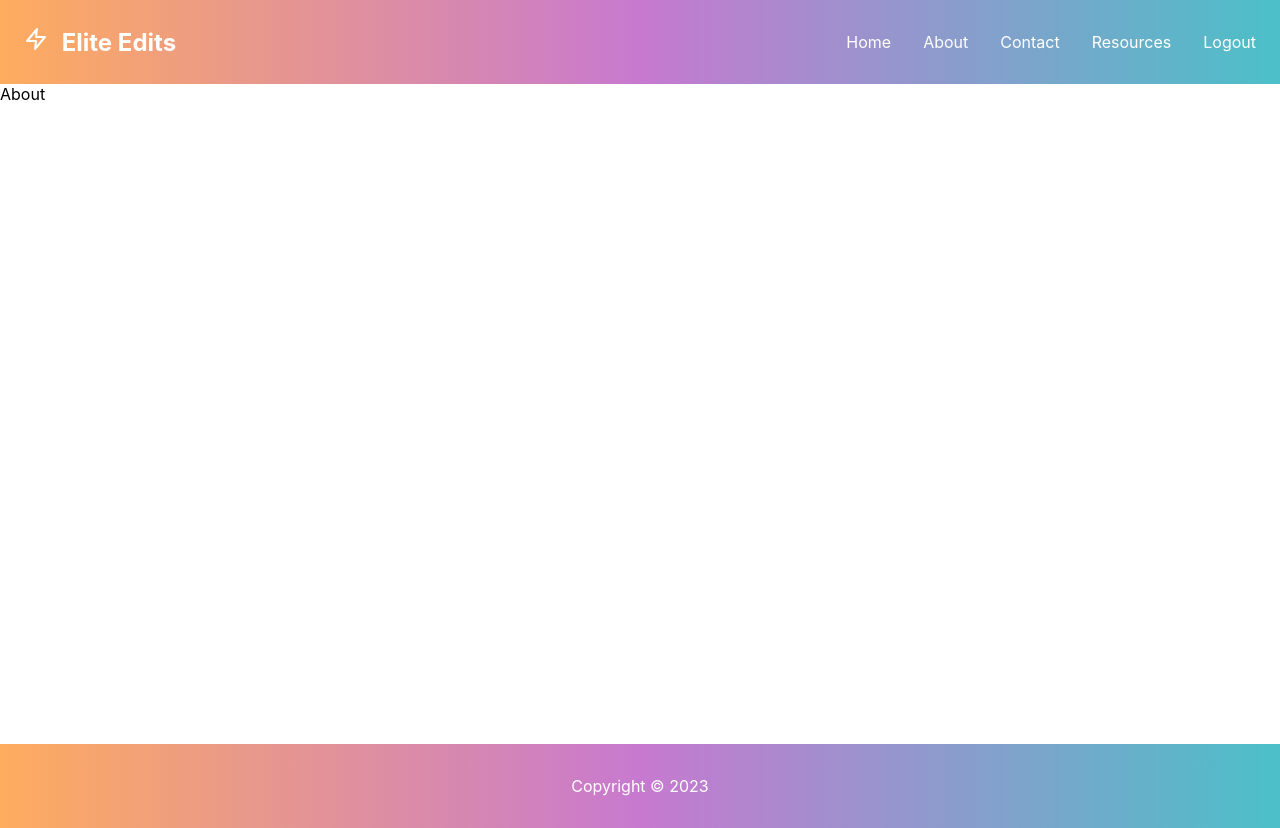
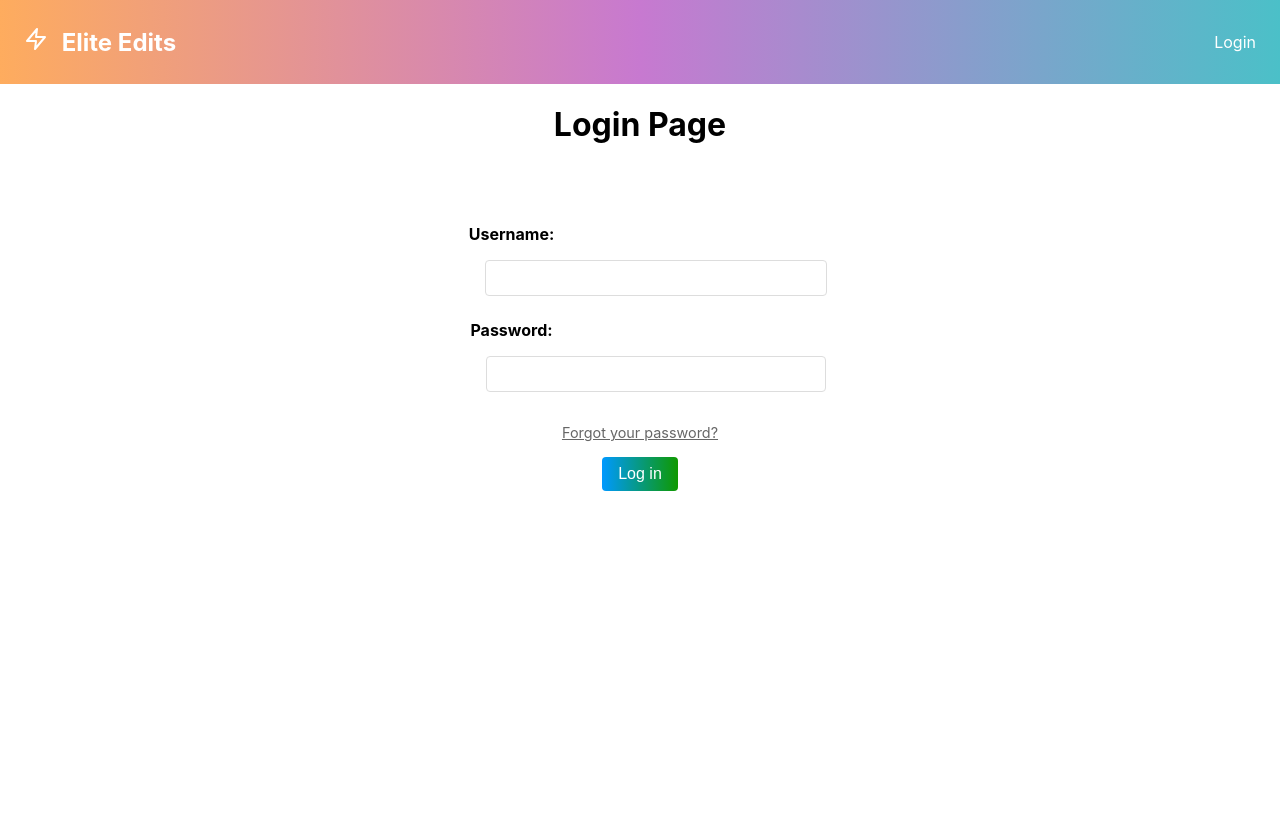
Before and after one commit to DeviPrasadUpadhyay/Elite, a React (Create React App) app: page /about in a window 1280 px wide. After the commit the page ends 800 px from the top, so only its background shows below. Built offline with nearby package versions, Linux system fonts and the light colour scheme.

Commit message:
enabled login globally

```diff
--- a/package.json
+++ b/package.json
@@ -4,14 +4,17 @@
   "version": "0.1.0",
   "private": true,
   "dependencies": {
+    "@reduxjs/toolkit": "^1.9.5",
     "@testing-library/jest-dom": "^5.16.5",
     "@testing-library/react": "^13.4.0",
     "@testing-library/user-event": "^13.5.0",
     "react": "^18.2.0",
     "react-dom": "^18.2.0",
     "react-icons": "^4.8.0",
+    "react-redux": "^8.0.5",
     "react-router-dom": "^6.11.1",
     "react-scripts": "5.0.1",
+    "redux": "^4.2.1",
     "web-vitals": "^2.1.4"
   },
   "scripts": {
--- a/src/Components/Layout/Header.js
+++ b/src/Components/Layout/Header.js
@@ -2,7 +2,8 @@ import React, { useState } from 'react';
 import './Header.css';
 import { FiZap } from 'react-icons/fi';
 import { Link } from 'react-router-dom';
-
+import { useDispatch, useSelector } from 'react-redux';
+import { login, logout } from '../../Slice/AuthorizationSlice';
 
 function Header(props) {
 
@@ -13,11 +14,19 @@ function Header(props) {
         { name: 'Resources', link: '/resources' },
     ];
     // You can set up the login/logout button to appear conditionally depending on user authentication
-    const [isLoggedIn, setIsLoggedIn] = useState(true);
+    // const [isLoggedIn, setIsLoggedIn] = useState(true);
 
+    const dispatch = useDispatch();
     const authenticate = () => {
-        setIsLoggedIn(!isLoggedIn);
+        if (isLoggedIn) dispatch(logout());
+        else dispatch(login());
+        console.log("clicked")
     };
+    // const dispatch = useDispatch();
+    // dispatch(login());
+    const isLoggedIn = useSelector(state => state.auth.isLoggedIn);
+
+    // console.log("login : ", isLoggedIn);
 
     return (
 
--- a/src/Components/pages/About.js
+++ b/src/Components/pages/About.js
@@ -1,6 +1,10 @@
 import React from 'react'
+import { useSelector } from 'react-redux';
+import Login from './Login';
 
 const About = () => {
+    const isLoggedIn = useSelector(state => state.auth.isLoggedIn);
+    if (!isLoggedIn) return <Login />;
     return (
         <div>About</div>
     )
--- a/src/Components/pages/Contact.js
+++ b/src/Components/pages/Contact.js
@@ -1,6 +1,10 @@
 import React from 'react'
+import Login from './Login';
+import { useSelector } from 'react-redux';
 
 const Contact = () => {
+    const isLoggedIn = useSelector(state => state.auth.isLoggedIn);
+    if (!isLoggedIn) return <Login />;
     return (
         <div>Contact</div>
     )
--- a/src/Components/pages/Home.js
+++ b/src/Components/pages/Home.js
@@ -1,4 +1,6 @@
 import React from 'react';
+import { useSelector } from 'react-redux';
+import Login from './Login';
 
 function Home() {
     const pageTitleStyle = {
@@ -37,6 +39,8 @@ function Home() {
         fontSize: '1.2rem',
         lineHeight: '1.5',
     };
+    const isLoggedIn = useSelector(state => state.auth.isLoggedIn);
+    if (!isLoggedIn) return <Login />;
 
     return (
         <div>
--- a/src/Components/pages/Resources.js
+++ b/src/Components/pages/Resources.js
@@ -1,6 +1,10 @@
 import React from 'react'
+import { useSelector } from 'react-redux';
+import Login from './Login';
 
 const Resources = () => {
+    const isLoggedIn = useSelector(state => state.auth.isLoggedIn);
+    if (!isLoggedIn) return <Login />;
     return (
         <div>Resources</div>
     )
--- a/src/Components/pages/Root.js
+++ b/src/Components/pages/Root.js
@@ -2,15 +2,17 @@ import React from 'react'
 import { Outlet } from 'react-router-dom'
 import Header from '../Layout/Header';
 import Footer from '../Layout/Footer';
+import { useSelector } from 'react-redux';
 
 
 const Root = () => {
+    const isLoggedIn = useSelector(state => state.auth.isLoggedIn);
     return (
         <>
             {/* <div>Root</div> */}
             <Header />
             <Outlet />
-            <Footer />
+            {isLoggedIn && <Footer />}
         </>
     )
 }
--- /dev/null
+++ b/src/Slice/AuthorizationSlice.js
@@ -0,0 +1,19 @@
+import { createSlice } from '@reduxjs/toolkit';
+
+const authSlice = createSlice({
+    name: 'auth',
+    initialState: {
+        isLoggedIn: false
+    },
+    reducers: {
+        login(state) {
+            state.isLoggedIn = true;
+        },
+        logout(state) {
+            state.isLoggedIn = false;
+        }
+    }
+});
+
+export const { login, logout } = authSlice.actions;
+export default authSlice.reducer;
--- /dev/null
+++ b/src/Store/index.js
@@ -0,0 +1,10 @@
+import { configureStore } from '@reduxjs/toolkit';
+import authReducer from '../Slice/AuthorizationSlice';
+
+const store = configureStore({
+    reducer: {
+        auth: authReducer
+    }
+});
+
+export default store;
```
Also changed, not shown: src/App.js (+15 -13 lines), 1 other file (tests, documents, lock files or other folders).
